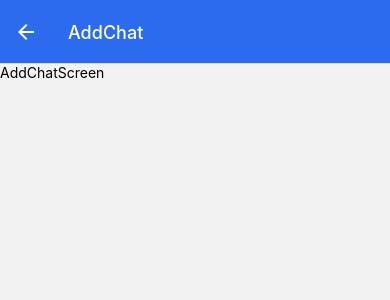
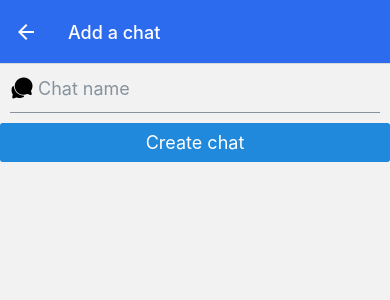
Before and after one commit to Nidhish-07/UChatFun, a React Native app: screen /AddChat in a window 390 px wide. Shown: the top 300 px of the page. Built offline with nearby package versions, Linux system fonts and the light colour scheme; no server answers.

Commit message:
chat screen nearly 1/4th work done

```diff
--- a/screens/AddChatScreen.tsx
+++ b/screens/AddChatScreen.tsx
@@ -1,16 +1,41 @@
 import { StyleSheet, Text, View } from "react-native";
 import React from "react";
+import { NativeStackScreenProps } from "@react-navigation/native-stack";
+import { StackParamsList } from "../navigation/types";
+import { Input, Button } from "@rneui/themed";
+import { Ionicons } from "@expo/vector-icons";
 
 type Props = {};
 
-const AddChatScreen = (props: Props) => {
+type NavProps = NativeStackScreenProps<StackParamsList>;
+
+const AddChatScreen = ({ navigation }: NavProps) => {
+  const [inputChat, setInputChat] = React.useState<string>("");
+
+  React.useLayoutEffect(() => {
+    navigation.setOptions({
+      title: "Add a chat",
+      headerBackTitle: "Chats",
+    });
+  }, [navigation]);
+
+  const createChatHandler = async () => {};
+
   return (
-    <View>
-      <Text>AddChatScreen</Text>
+    <View style={styles.container}>
+      <Input
+        placeholder="Chat name"
+        value={inputChat}
+        onChangeText={(text) => setInputChat(text)}
+        leftIcon={<Ionicons name="chatbubbles" size={24} color="black" />}
+      ></Input>
+      <Button onPress={() => createChatHandler} title="Create chat"></Button>
     </View>
   );
 };
 
 export default AddChatScreen;
 
-const styles = StyleSheet.create({});
+const styles = StyleSheet.create({
+  container: {},
+});
```
